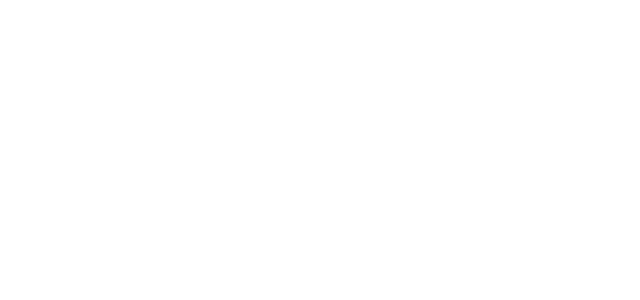
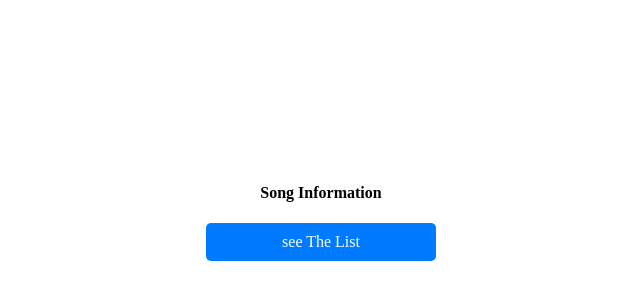
Before and after one commit to solomon-winner/SongInfo, a React (Create React App) app in the folder front/: page / in a window 1280 px wide. Shown: the part 176-476 px from the top of the page, without its empty margins (319-959 px from the left). Built offline with nearby package versions, Linux system fonts and the light colour scheme.

Commit message:
emotion...

```diff
--- a/front/src/index.tsx
+++ b/front/src/index.tsx
@@ -1,6 +1,5 @@
 import React from 'react';
 import ReactDOM from 'react-dom/client';
-import './index.css';
 import App from './App';
 
 const root = ReactDOM.createRoot(
--- a/front/src/page/Home.tsx
+++ b/front/src/page/Home.tsx
@@ -1,8 +1,40 @@
+/** @jsxImportSource @emotion/react */
+
 import React from "react";
+import { css } from "@emotion/react";
+import { Link } from "react-router-dom";
 
 const Home:React.FC = () => {
+    const styles = {
+        container: css`
+        display:flex;
+        flex-direction:column;
+        text-align: center;
+        align-items: center;
+        justify-content:center;
+        width: 100%;
+        height:95vh;
+        `,
+        button: css`
+        background-color: #007bff;
+        color: #fff;
+        border: none;
+        padding: 10px 20px;
+        border-radius: 5px;
+        cursor: pointer;
+        width: 15%;
+        transition: background-color 0.3s ease;
+        text-decoration: none;
+        &:hover {
+            background-color: #0056b3;
+        }
+        `
+    }
     return (
-        <div className=""></div>
+        <div css = {styles.container}>
+            <h4>Song Information</h4>
+            <Link to = {'/list'} css = {styles.button}> see The List</Link>
+        </div>
     )
 
 }
```
Also changed, not shown: front/src/App.css (deleted, +0 -38 lines), front/src/index.css (deleted, +0 -13 lines).
